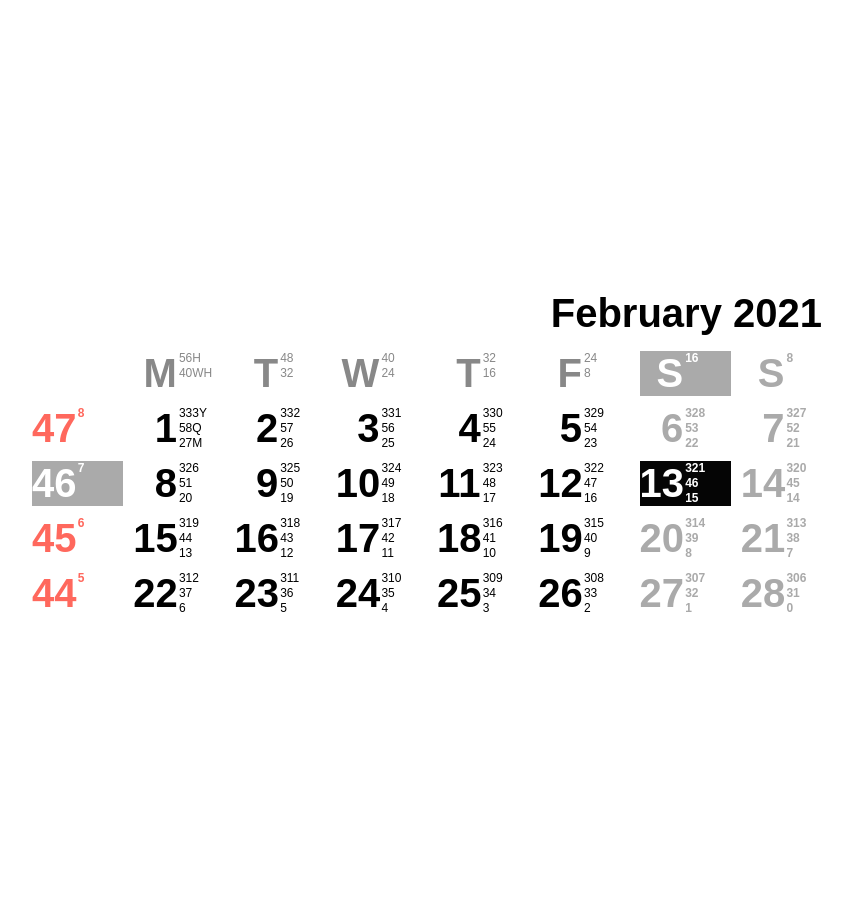
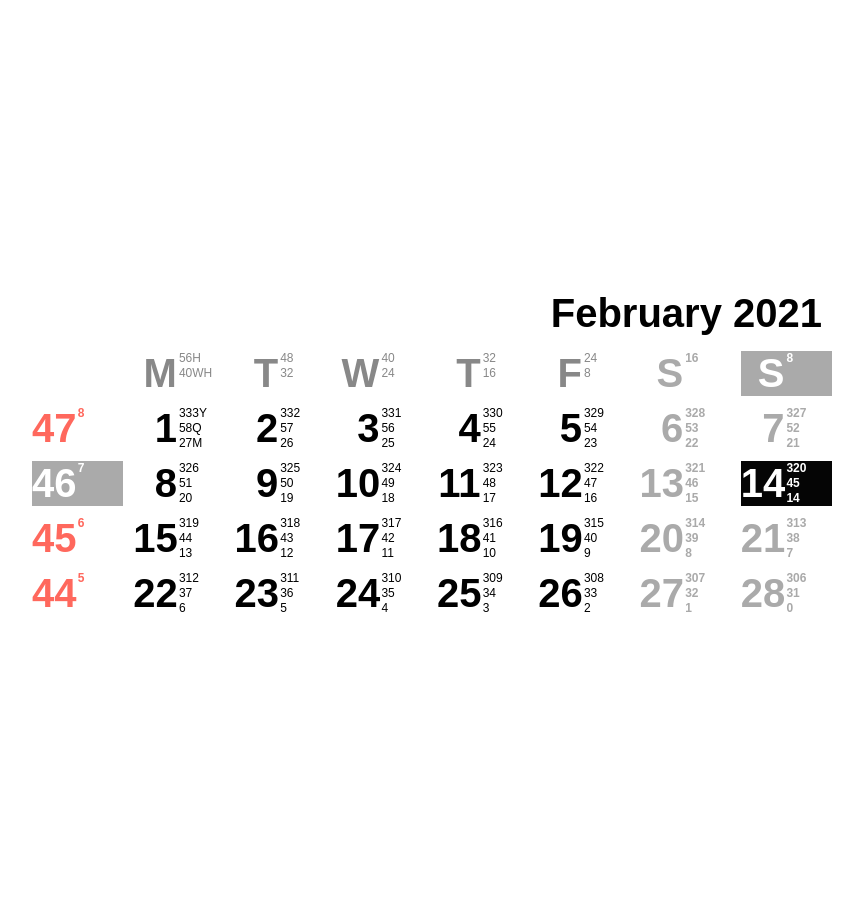
Before and after one commit to baztastic/baztastic.github.io, a Jekyll site: the page poly.html, which Jekyll copies as it is, in a window 1280 px wide. Shown: the whole page, without its empty margins (208-1071 px from the left). Built offline with Jekyll 4.4.1, drawn with Linux system fonts in a browser that asks for light colours.

Commit message:
update poly

```diff
--- a/poly.html
+++ b/poly.html
@@ -16,8 +16,8 @@
 <div class="day dayname" id="dayname-we"><div class="date">W</div><div class="poly"><div class="y">40</div><div class="q">24</div><div class="m"> </div></div></div>
 <div class="day dayname" id="dayname-th"><div class="date">T</div><div class="poly"><div class="y">32</div><div class="q">16</div><div class="m"> </div></div></div>
 <div class="day dayname" id="dayname-fr"><div class="date">F</div><div class="poly"><div class="y">24</div><div class="q">8</div><div class="m"> </div></div></div>
-<div class="day dayname current" id="dayname-sa"><div class="date">S</div><div class="poly"><div class="y">16</div><div class="q"> </div><div class="m"> </div></div></div>
-<div class="day dayname" id="dayname-su"><div class="date">S</div><div class="poly"><div class="y">8</div><div class="q"> </div><div class="m"> </div></div></div>
+<div class="day dayname" id="dayname-sa"><div class="date">S</div><div class="poly"><div class="y">16</div><div class="q"> </div><div class="m"> </div></div></div>
+<div class="day dayname current" id="dayname-su"><div class="date">S</div><div class="poly"><div class="y">8</div><div class="q"> </div><div class="m"> </div></div></div>
 <div class="day wknum" id="w0"><div class="date">47</div><div class="poly"><div class="y">8</div><div class="q"></div><div class="m"></div></div></div>
 <div class="day" id="d01"><div class="date">1</div><div class="poly"><div class="y">333Y</div><div class="q">58Q</div><div class="m">27M</div></div></div>
 <div class="day" id="d02"><div class="date">2</div><div class="poly"><div class="y">332</div><div class="q">57</div><div class="m">26</div></div></div>
@@ -32,8 +32,8 @@
 <div class="day" id="d13"><div class="date">10</div><div class="poly"><div class="y">324</div><div class="q">49</div><div class="m">18</div></div></div>
 <div class="day" id="d14"><div class="date">11</div><div class="poly"><div class="y">323</div><div class="q">48</div><div class="m">17</div></div></div>
 <div class="day" id="d15"><div class="date">12</div><div class="poly"><div class="y">322</div><div class="q">47</div><div class="m">16</div></div></div>
-<div class="day current" id="d16"><div class="date">13</div><div class="poly"><div class="y">321</div><div class="q">46</div><div class="m">15</div></div></div>
-<div class="day" id="d17"><div class="date">14</div><div class="poly"><div class="y">320</div><div class="q">45</div><div class="m">14</div></div></div>
+<div class="day" id="d16"><div class="date">13</div><div class="poly"><div class="y">321</div><div class="q">46</div><div class="m">15</div></div></div>
+<div class="day current" id="d17"><div class="date">14</div><div class="poly"><div class="y">320</div><div class="q">45</div><div class="m">14</div></div></div>
 <div class="day wknum" id="w2"><div class="date">45</div><div class="poly"><div class="y">6</div><div class="q"></div><div class="m"></div></div></div>
 <div class="day" id="d21"><div class="date">15</div><div class="poly"><div class="y">319</div><div class="q">44</div><div class="m">13</div></div></div>
 <div class="day" id="d22"><div class="date">16</div><div class="poly"><div class="y">318</div><div class="q">43</div><div class="m">12</div></div></div>
```
